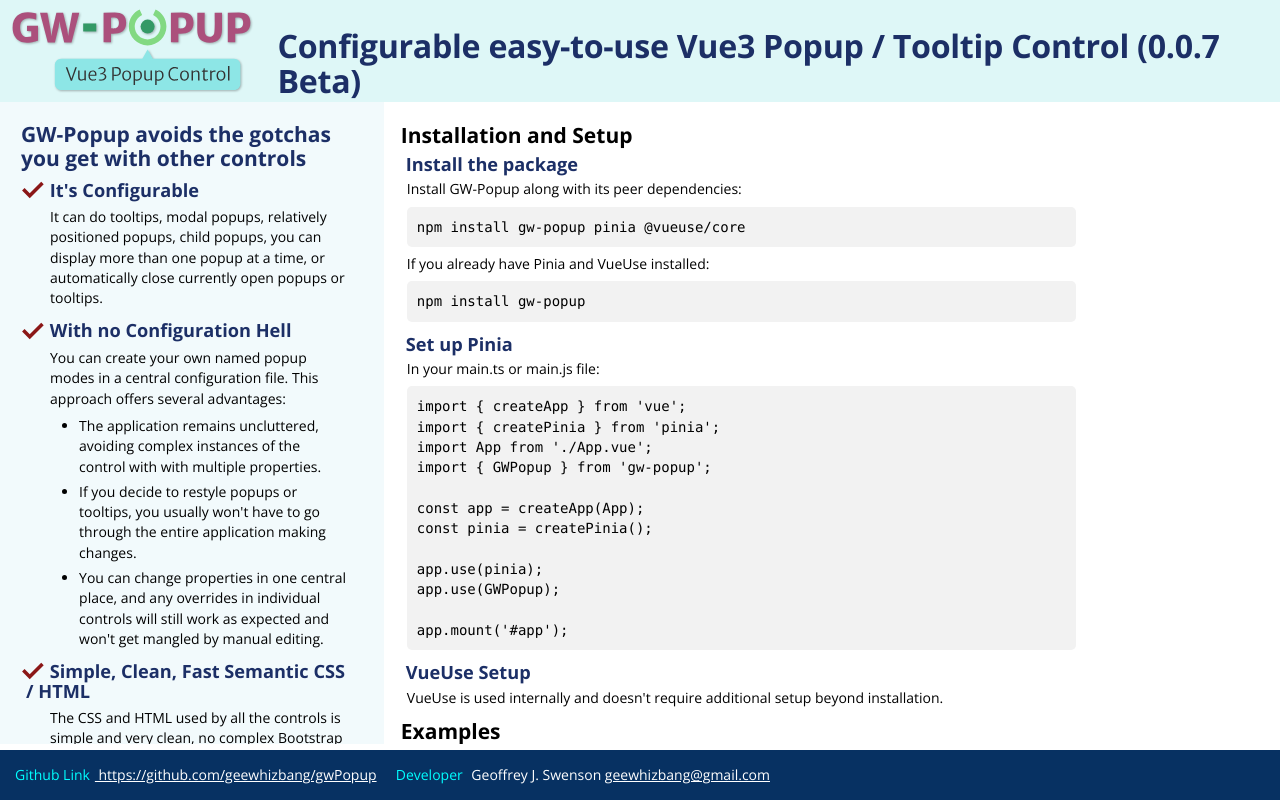
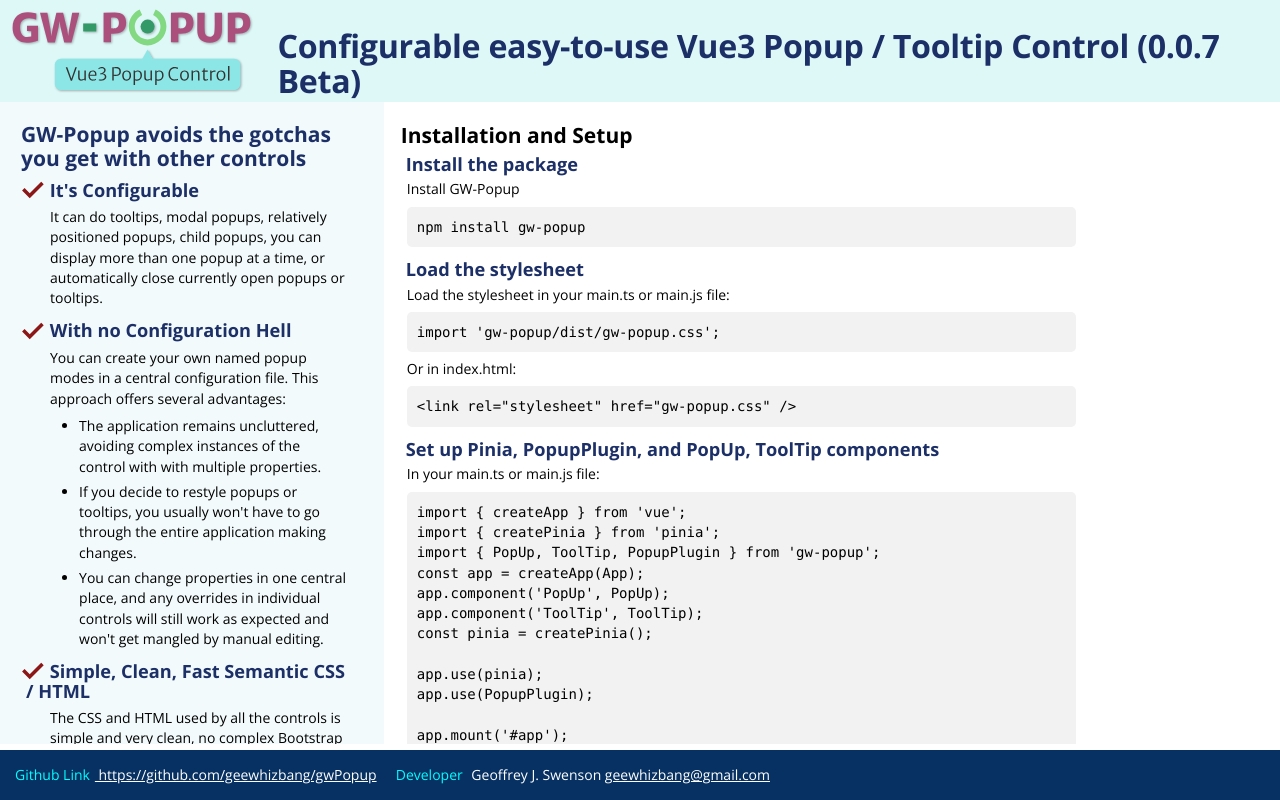
Before and after one commit to geewhizbang/gw-popup, a Vue app: page / in a window 1280 px wide. Built offline with nearby package versions, Linux system fonts and the light colour scheme.

Commit message:
version 0.0.9

```diff
--- a/src/App.vue
+++ b/src/App.vue
@@ -103,32 +103,31 @@
           <h2>Installation and Setup</h2>
           <div class="box">
             <h3>Install the package</h3>
-            <p>Install GW-Popup along with its peer dependencies:</p>
-            <p class="code">npm install gw-popup pinia @vueuse/core</p>
-            <p>If you already have Pinia and VueUse installed:</p>
+            <p>Install GW-Popup</p>
             <p class="code">npm install gw-popup</p>
+            <h3>Load the stylesheet</h3>
+            <p>Load the stylesheet in your main.ts or main.js file:</p>
+            <p class="code">import 'gw-popup/dist/gw-popup.css';</p>
+            <p>Or in index.html:</p>
+            <p class="code">
+              &lt;link rel="stylesheet" href="gw-popup.css" /&gt;
+            </p>
+            <h3>Set up Pinia, PopupPlugin, and PopUp, ToolTip components</h3>
 
-            <h3>Set up Pinia</h3>
             <p>In your main.ts or main.js file:</p>
             <p class="code">
               import { createApp } from 'vue';<br />
               import { createPinia } from 'pinia';<br />
-              import App from './App.vue';<br />
-              import { GWPopup } from 'gw-popup';<br />
-              <br />
+              import { PopUp, ToolTip, PopupPlugin } from 'gw-popup';<br />
               const app = createApp(App);<br />
+              app.component('PopUp', PopUp);<br />
+              app.component('ToolTip', ToolTip);<br />
               const pinia = createPinia();<br />
               <br />
               app.use(pinia);<br />
-              app.use(GWPopup);<br />
+              app.use(PopupPlugin);<br />
               <br />
               app.mount('#app');
-            </p>
-
-            <h3>VueUse Setup</h3>
-            <p>
-              VueUse is used internally and doesn't require additional setup
-              beyond installation.
             </p>
           </div>
         </div>
@@ -145,8 +144,7 @@
               <button ref="tipRefManual_e">Direction E</button>
               <PopUp
                 mode="tooltip"
-                :props="
-                  { positioner: 'tipRefManual_e', direction: 'e' } as PopupProps
+                :props="{ positioner: 'tipRefManual_e', direction: 'e' } as PopupProps
                 "
                 id="toolTip_ec"
               >
@@ -157,7 +155,7 @@
             <!-- prettier-ignore -->
             <p class="codeBlock">
               &lt;<span class="tag">button</span> <span class="attr">ref</span>=<span class="string">"tipRef_e"</span>&gt;Direction E&lt;/<span class="tag">button</span>&gt;<br>
-              &lt;<span class="tag">PopUp</span> <span class="attr">mode</span>=<span class="string">"tooltip"</span> <span class="attr">:props</span>=<span class="string">"{positioner: 'tipRef_e', direction:'e'}"</span>&gt;<br>
+              &lt;<span class="tag">PopUp</span> <span class="attr">mode</span>=<span class="string">"tooltip"</span><span class="attr">:props</span>=<span class="string">"{positioner: 'tipRef_e', direction:'e'}"</span>&gt;<br>
               &nbsp;&nbsp;&lt;<span class="tag">div</span> <span class="attr">class</span>=<span class="string">"toolTip"</span>&gt;Tooltip Message: e&lt;/<span class="tag">div</span>&gt;<br>
               &lt;/<span class="tag">PopUp</span>&gt;
             </p>
@@ -184,20 +182,25 @@
             <p>Button Template</p>
             <!-- prettier-ignore -->
             <p class="codeBlock">
-              &lt;<span class="tag">div</span>&nbsp;class="example"><br/>
-              &nbsp;&nbsp; &lt;<span class="tag">div</span>&nbsp;class="separatedButtons"><br/>
-              &nbsp;&nbsp;&nbsp;&nbsp; &lt;<span class="tag">button</span>&nbsp;ref="tipRef_n">Direction&nbsp;n&lt;/button&gt;<br/>
-              &nbsp;&nbsp;&nbsp;&nbsp; &lt;<span class="tag">button</span>&nbsp;ref="tipRef_e">Direction&nbsp;e&lt;/button&gt;<br/>
-              &nbsp;&nbsp;&nbsp;&nbsp; &lt;<span class="tag">button</span>&nbsp;ref="tipRef_w">Direction&nbsp;w&lt;/button&gt;<br/>
-              &nbsp;&nbsp;&nbsp;&nbsp; &lt;<span class="tag">button</span>&nbsp;ref="tipRef_s">Direction&nbsp;s&lt;/button&gt;<br/>
-              &nbsp;&nbsp;&lt;/<span class="tag">div</span>&gt;<br/>
+              &lt;<span class="tag">div</span>&nbsp;class="example"><br />
+              &nbsp;&nbsp; &lt;<span class="tag">div</span>&nbsp;class="separatedButtons"><br />
+              &nbsp;&nbsp;&nbsp;&nbsp; &lt;<span
+                class="tag">button</span>&nbsp;ref="tipRef_n">Direction&nbsp;n&lt;/button&gt;<br />
+              &nbsp;&nbsp;&nbsp;&nbsp; &lt;<span
+                class="tag">button</span>&nbsp;ref="tipRef_e">Direction&nbsp;e&lt;/button&gt;<br />
+              &nbsp;&nbsp;&nbsp;&nbsp; &lt;<span
+                class="tag">button</span>&nbsp;ref="tipRef_w">Direction&nbsp;w&lt;/button&gt;<br />
+              &nbsp;&nbsp;&nbsp;&nbsp; &lt;<span
+                class="tag">button</span>&nbsp;ref="tipRef_s">Direction&nbsp;s&lt;/button&gt;<br />
+              &nbsp;&nbsp;&lt;/<span class="tag">div</span>&gt;<br />
               &lt;/<span class="tag">div</span>&gt;
             </p>
 
             <p>ToolTip Template (anywhere on the page or a parent component)</p>
             <!-- prettier-ignore -->
             <p class="codeBlock">
-              &lt;<span class="tag">ToolTip</span><span class="attr"> mode</span>="tooltip"<span class="attr"> id</span>="ToolTip"&gt;&lt;/<span class="tag">ToolTip</span>&gt;
+              &lt;<span class="tag">ToolTip</span><span class="attr"> mode</span>="tooltip"<span class="attr">
+                id</span>="ToolTip"&gt;&lt;/<span class="tag">ToolTip</span>&gt;
             </p>
             <p>Script</p>
             <!-- prettier-ignore -->
@@ -229,13 +232,16 @@
               &nbsp;&nbsp;&nbsp;&nbsp;&nbsp;&nbsp;&nbsp;&nbsp;&nbsp;&nbsp;tooltipRefs.push({<br>
               &nbsp;&nbsp;&nbsp;&nbsp;&nbsp;&nbsp;&nbsp;&nbsp;&nbsp;&nbsp;&nbsp;&nbsp;refName: refName,<br>
               &nbsp;&nbsp;&nbsp;&nbsp;&nbsp;&nbsp;&nbsp;&nbsp;&nbsp;&nbsp;&nbsp;&nbsp;ref: refItem as HTMLElement,<br>
-              &nbsp;&nbsp;&nbsp;&nbsp;&nbsp;&nbsp;&nbsp;&nbsp;&nbsp;&nbsp;&nbsp;&nbsp;text: 'Tooltip Direction: ' + direction,<br>
-              &nbsp;&nbsp;&nbsp;&nbsp;&nbsp;&nbsp;&nbsp;&nbsp;&nbsp;&nbsp;&nbsp;&nbsp;direction: direction as PopupDirection,<br>
+              &nbsp;&nbsp;&nbsp;&nbsp;&nbsp;&nbsp;&nbsp;&nbsp;&nbsp;&nbsp;&nbsp;&nbsp;text: 'Tooltip Direction: ' +
+              direction,<br>
+              &nbsp;&nbsp;&nbsp;&nbsp;&nbsp;&nbsp;&nbsp;&nbsp;&nbsp;&nbsp;&nbsp;&nbsp;direction: direction as
+              PopupDirection,<br>
               &nbsp;&nbsp;&nbsp;&nbsp;&nbsp;&nbsp;&nbsp;&nbsp;&nbsp;&nbsp;});<br>
               &nbsp;&nbsp;&nbsp;&nbsp;&nbsp;&nbsp;&nbsp;&nbsp;}<br>
               &nbsp;&nbsp;&nbsp;&nbsp;&nbsp;&nbsp;});<br>
               &nbsp;&nbsp;&nbsp;&nbsp;&nbsp;&nbsp;if (tooltipRefs.length === directions.length) {<br>
-              &nbsp;&nbsp;&nbsp;&nbsp;&nbsp;&nbsp;&nbsp;&nbsp;this.PopupManager.registerToolTips('ToolTip', tooltipRefs);<br>
+              &nbsp;&nbsp;&nbsp;&nbsp;&nbsp;&nbsp;&nbsp;&nbsp;this.PopupManager.registerToolTips('ToolTip',
+              tooltipRefs);<br>
               &nbsp;&nbsp;&nbsp;&nbsp;&nbsp;&nbsp;} else {<br>
               &nbsp;&nbsp;&nbsp;&nbsp;&nbsp;&nbsp;&nbsp;&nbsp;index++;<br>
               &nbsp;&nbsp;&nbsp;&nbsp;&nbsp;&nbsp;&nbsp;&nbsp;if (index &lt; 5) {<br>
@@ -289,27 +295,41 @@
             <h3>Code</h3>
             <!-- prettier-ignore -->
             <p class="codeBlock">
-              &lt;<span class="tag">div</span> <span class="attr">class</span>=<span class="string">"example"</span>&gt;<br>
-              &nbsp;&nbsp;&lt;<span class="tag">button</span> <span class="attr">v-on:click</span>=<span class="string">"this.PopupManager.showPopup('windowPopupExample');"</span>&gt;<br>
+              &lt;<span class="tag">div</span> <span class="attr">class</span>=<span
+                class="string">"example"</span>&gt;<br>
+              &nbsp;&nbsp;&lt;<span class="tag">button</span> <span class="attr">v-on:click</span>=<span
+                class="string">"this.PopupManager.showPopup('windowPopupExample');"</span>&gt;<br>
               &nbsp;&nbsp;&nbsp;&nbsp;Click to see popup<br>
               &nbsp;&nbsp;&lt;/<span class="tag">button</span>&gt;<br>
               &lt;/<span class="tag">div</span>&gt;<br>
               <br>
-              &lt;<span class="tag">PopUp</span> <span class="attr">mode</span>=<span class="string">"windowPopup"</span> <span class="attr">id</span>=<span class="string">"windowPopupExample"</span>&gt;<br>
-              &nbsp;&nbsp;&lt;<span class="tag">div</span> <span class="attr">class</span>=<span class="string">"gwp-mediumModal"</span>&gt;<br>
-              &nbsp;&nbsp;&nbsp;&nbsp;&lt;<span class="tag">div</span> <span class="attr">class</span>=<span class="string">"box"</span>&gt;<br>
-              &nbsp;&nbsp;&nbsp;&nbsp;&nbsp;&nbsp;&lt;<span class="tag">h3</span>&gt;Example of a Modal Popup&lt;/<span class="tag">h3</span>&gt;<br>
+              &lt;<span class="tag">PopUp</span> <span class="attr">mode</span>=<span
+                class="string">"windowPopup"</span> <span class="attr">id</span>=<span
+                class="string">"windowPopupExample"</span>&gt;<br>
+              &nbsp;&nbsp;&lt;<span class="tag">div</span> <span class="attr">class</span>=<span
+                class="string">"gwp-mediumModal"</span>&gt;<br>
+              &nbsp;&nbsp;&nbsp;&nbsp;&lt;<span class="tag">div</span> <span class="attr">class</span>=<span
+                class="string">"box"</span>&gt;<br>
+              &nbsp;&nbsp;&nbsp;&nbsp;&nbsp;&nbsp;&lt;<span class="tag">h3</span>&gt;Example of a Modal Popup&lt;/<span
+                class="tag">h3</span>&gt;<br>
               &nbsp;&nbsp;&nbsp;&nbsp;&nbsp;&nbsp;&lt;<span class="tag">p</span>&gt;<br>
-              &nbsp;&nbsp;&nbsp;&nbsp;&nbsp;&nbsp;&nbsp;&nbsp;This is a modal window popup. Click outside the window to close it. It<br>
-              &nbsp;&nbsp;&nbsp;&nbsp;&nbsp;&nbsp;&nbsp;&nbsp;can be closed with a button as well. This mode doesn't use a ref to<br>
-              &nbsp;&nbsp;&nbsp;&nbsp;&nbsp;&nbsp;&nbsp;&nbsp;position it. CSS markup positions the popup but the size of the wrapper<br>
-              &nbsp;&nbsp;&nbsp;&nbsp;&nbsp;&nbsp;&nbsp;&nbsp;is calculated by the rendered size of the html. If your popup changes<br>
+              &nbsp;&nbsp;&nbsp;&nbsp;&nbsp;&nbsp;&nbsp;&nbsp;This is a modal window popup. Click outside the window to
+              close it. It<br>
+              &nbsp;&nbsp;&nbsp;&nbsp;&nbsp;&nbsp;&nbsp;&nbsp;can be closed with a button as well. This mode doesn't use
+              a ref to<br>
+              &nbsp;&nbsp;&nbsp;&nbsp;&nbsp;&nbsp;&nbsp;&nbsp;position it. CSS markup positions the popup but the size
+              of the wrapper<br>
+              &nbsp;&nbsp;&nbsp;&nbsp;&nbsp;&nbsp;&nbsp;&nbsp;is calculated by the rendered size of the html. If your
+              popup changes<br>
               &nbsp;&nbsp;&nbsp;&nbsp;&nbsp;&nbsp;&nbsp;&nbsp;size, you may have to refresh it.<br>
               &nbsp;&nbsp;&nbsp;&nbsp;&nbsp;&nbsp;&lt;/<span class="tag">p</span>&gt;<br>
               &nbsp;&nbsp;&nbsp;&nbsp;&nbsp;&nbsp;&lt;<span class="tag">p</span>&gt;<br>
-              &nbsp;&nbsp;&nbsp;&nbsp;&nbsp;&nbsp;&nbsp;&nbsp;Note that the popup automatically picks up the background color of the<br>
-              &nbsp;&nbsp;&nbsp;&nbsp;&nbsp;&nbsp;&nbsp;&nbsp;container div that wraps the content, which makes it easy to have<br>
-              &nbsp;&nbsp;&nbsp;&nbsp;&nbsp;&nbsp;&nbsp;&nbsp;different versions of the popup without CSS or configuration hell<br>
+              &nbsp;&nbsp;&nbsp;&nbsp;&nbsp;&nbsp;&nbsp;&nbsp;Note that the popup automatically picks up the background
+              color of the<br>
+              &nbsp;&nbsp;&nbsp;&nbsp;&nbsp;&nbsp;&nbsp;&nbsp;container div that wraps the content, which makes it easy
+              to have<br>
+              &nbsp;&nbsp;&nbsp;&nbsp;&nbsp;&nbsp;&nbsp;&nbsp;different versions of the popup without CSS or
+              configuration hell<br>
               &nbsp;&nbsp;&nbsp;&nbsp;&nbsp;&nbsp;&nbsp;&nbsp;hassles.<br>
               &nbsp;&nbsp;&nbsp;&nbsp;&nbsp;&nbsp;&lt;/<span class="tag">p</span>&gt;<br>
               &nbsp;&nbsp;&nbsp;&nbsp;&lt;/<span class="tag">div</span>&gt;<br>
@@ -355,8 +375,9 @@
           <p class="codeBlock">
             &lt;<span class="tag">PopUp</span><br />
             &nbsp;&nbsp;<span class="attr">mode</span>=<span class="string">"tooltip"</span><br />
-            &nbsp;&nbsp;<span class="attr">:props</span>=<span class="string" >"{positioner: 'tipRef', direction: 'e'}"</span ><br />
-            &nbsp;&nbsp;<span class="attr">id</span>=<span class="string">"myTooltip"</span >&gt;<br />
+            &nbsp;&nbsp;<span class="attr">:props</span>=<span class="string">"{positioner: 'tipRef', direction:
+              'e'}"</span><br />
+            &nbsp;&nbsp;<span class="attr">id</span>=<span class="string">"myTooltip"</span>&gt;<br />
             &nbsp;&nbsp;&lt;<span class="tag">div</span>&gt;Tooltip content&lt;/<span class="tag">div</span>&gt;<br />
             &lt;/<span class="tag">PopUp</span>&gt;
           </p>
@@ -644,6 +665,7 @@
   width: 1.7 * $sizeFontBase;
   height: 1.7 * $sizeFontBase;
   display: inline-block;
+
   .fillRed {
     fill: #8b1717;
   }
@@ -718,6 +740,7 @@
         margin-top: 0;
         padding-top: $sizeD;
       }
+
       & + .box > h3 {
         margin-top: 0;
       }
@@ -796,6 +819,7 @@
 
   h2 {
     color: $colorDark;
+
     > span {
       display: inline-block;
       margin-left: 10px;
@@ -806,6 +830,7 @@
     color: $colorDark;
     font-size: 1.3 * $sizeFontBase;
     margin-bottom: $sizeA;
+
     span {
       position: relative;
       top: -$sizeC;
@@ -818,6 +843,7 @@
     background-color: #f2f2f2;
     padding: 10px;
     border-radius: 5px;
+
     & + h3 {
       padding-top: 2 * $sizeB;
     }
@@ -826,8 +852,10 @@
   > div {
     margin-left: 4.15 * $sizeD;
     margin-bottom: $sizeE;
+
     p {
       margin-top: $sizeC;
+
       &:first-child {
         margin-top: 0;
         line-height: 1.45 * $sizeFontBase;
@@ -838,9 +866,11 @@
 
 ul {
   margin-left: 4.15 * $sizeD;
+
   li {
     line-height: 1.45 * $sizeFontBase;
     margin-top: $sizeC;
+
     &:first-child {
       margin-top: 0;
     }
@@ -854,6 +884,7 @@
 .separatedButtons {
   display: flex;
   flex-direction: row;
+
   > button {
     margin: 0 20px;
     display: block;
@@ -893,9 +924,11 @@
   .tag {
     color: #569cd6;
   }
+
   .attr {
     color: #9cdcfe;
   }
+
   .string {
     color: #ce9178;
   }
--- a/src/packagePlugin/components/PopUp.vue
+++ b/src/packagePlugin/components/PopUp.vue
@@ -5,7 +5,7 @@
       :class="config.class"
       v-if="config.isPositioned || data.isDisplayed"
     >
-      <div class="popupContainer">
+      <div class="popupContainer" :id="data.popupId">
         <div class="popupElements" :style="styles.element">
           <template v-if="data.svgParams !== null">
             <template
--- a/src/packagePlugin/pinia/PopupManager.ts
+++ b/src/packagePlugin/pinia/PopupManager.ts
@@ -380,6 +380,7 @@
     hidePopup(id: string) {
       if (this.callbacks[id]) {
         this.callbacks[id].hide({});
+        this.status[id].isOpen = false;
       } else {
         this.logSimple('hidePopup: Popup ' + id + ' was not found');
       }
```
Also changed, not shown: package.json (+8 -2 lines), vite.config.ts (+21 -0 lines), src/setupTests.ts (deleted), 2 other files (tests, documents, lock files or other folders).
